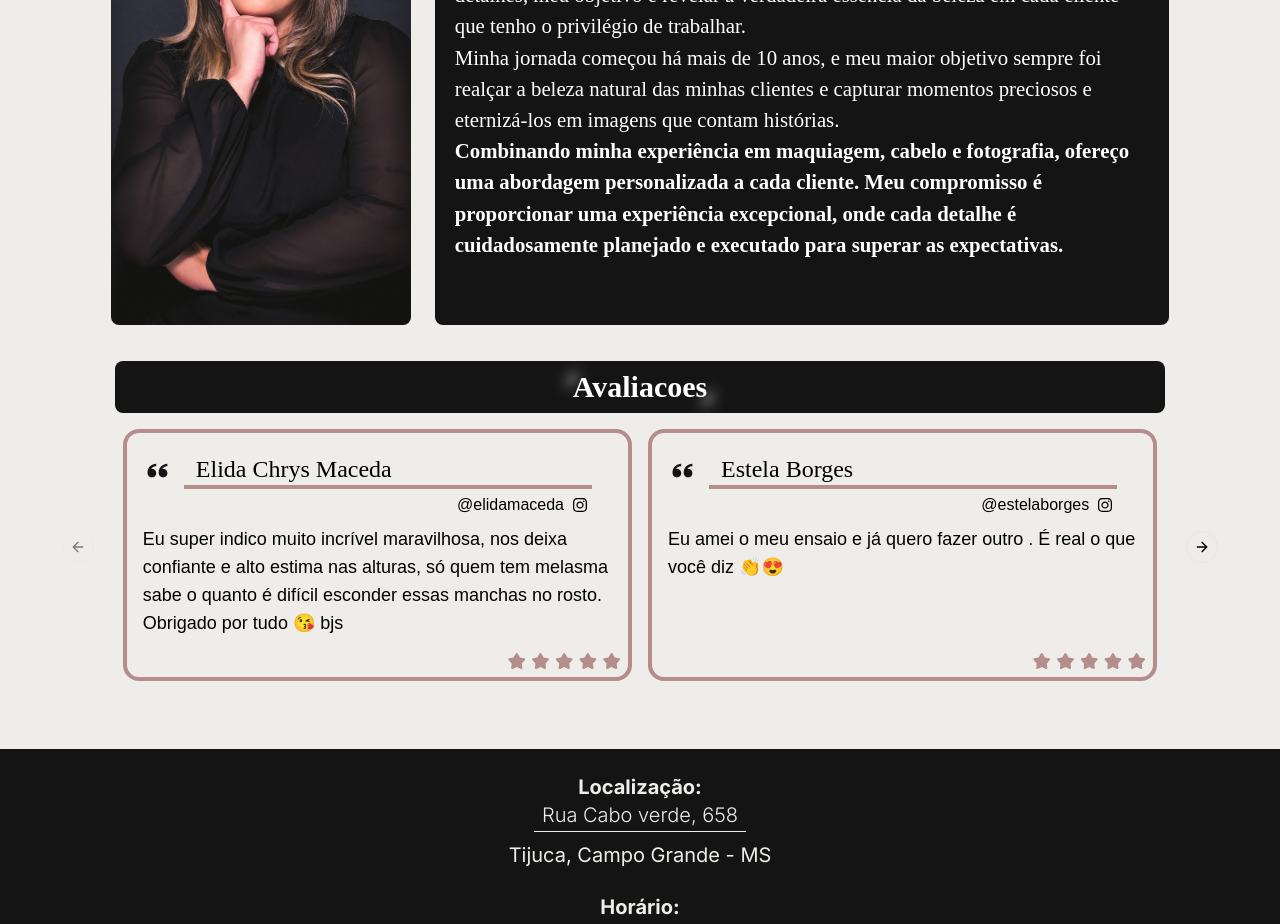
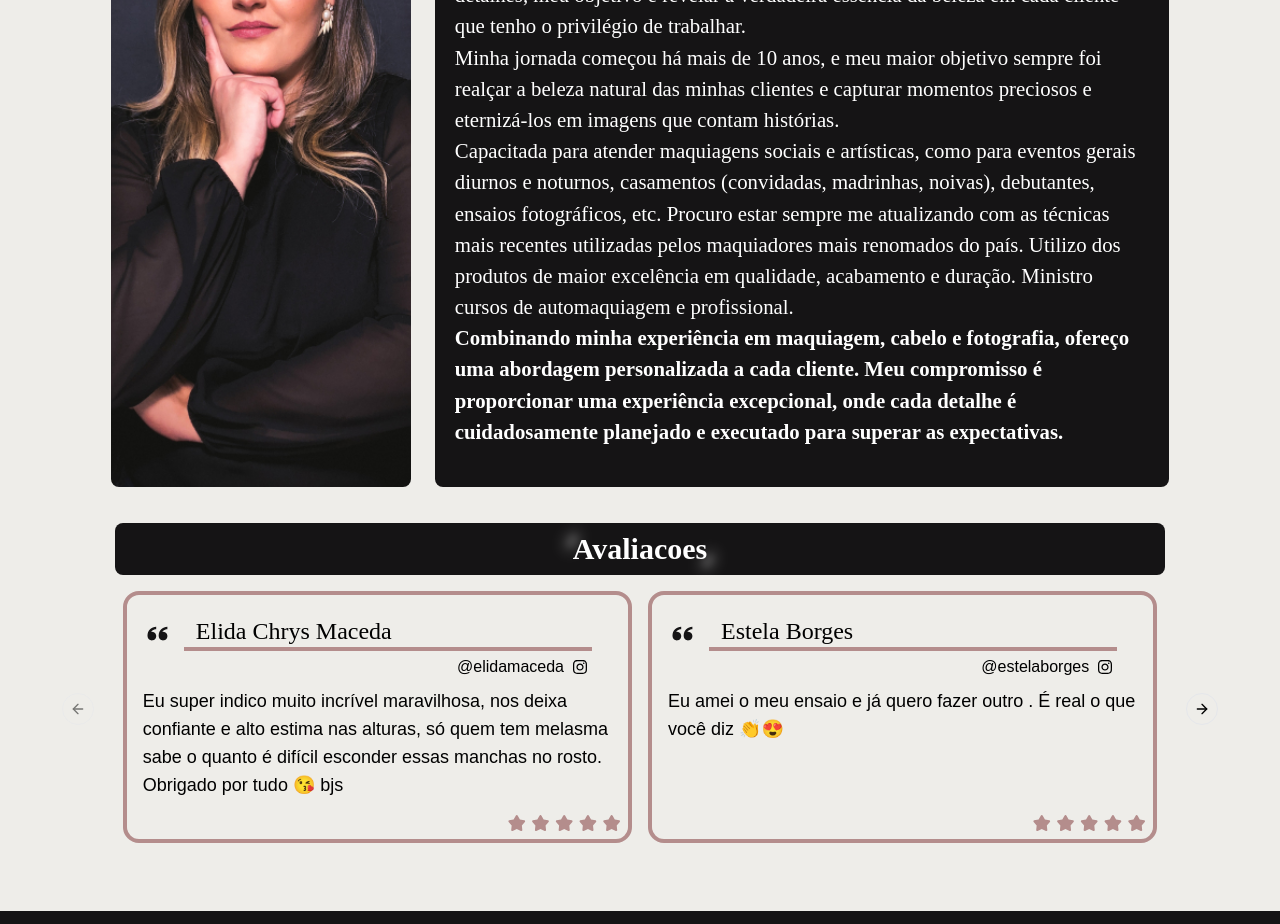
Before and after one commit to carolineconte/studioCamilaConde, a Next.js app: page / in a window 1280 px wide. Shown: the part 1440-2364 px from the top of the page. Built offline with nearby package versions, Linux system fonts and the light colour scheme.

Commit message:
about text

```diff
--- a/src/app/layout.tsx
+++ b/src/app/layout.tsx
@@ -16,7 +16,7 @@ const fontSans = FontSans({
 
 export const metadata: Metadata = {
   title: "Studio Camila Conde",
-  description: "especialista em maquiagem e fotografia, maquiagem embelezadora, Penteado, cursos de maquiagem",
+  description: "Maquiadora profissional capacitada para atender maquiagens sociais e artísticas, como para eventos gerais diurnos e noturnos, casamentos (convidadas, madrinhas, noivas), debutantes e ensaios fotográficos., Penteado, cursos de maquiagem",
 };
 
 export default function RootLayout({
--- a/src/components/layout/About.tsx
+++ b/src/components/layout/About.tsx
@@ -21,11 +21,18 @@ export default function About() {
 
           <p>
             <strong>Sou uma maquiadora, cabeleireira e fotógrafa. </strong>
-            Com um olhar atento aos detalhes, meu objetivo é revelar a verdadeira essência da beleza em cada cliente que tenho o privilégio de trabalhar.
+            Com um olhar atento aos detalhes, meu objetivo é revelar a verdadeira essência da beleza em cada
+            cliente que tenho o privilégio de trabalhar.
           </p>
           <p>
             Minha jornada começou há mais de 10 anos, e meu maior objetivo sempre foi realçar a beleza natural das minhas clientes
             e capturar momentos preciosos e eternizá-los em imagens que contam histórias.
+          </p>
+          <p>
+            Capacitada para atender maquiagens sociais e artísticas, como para eventos gerais diurnos e noturnos, casamentos
+            (convidadas, madrinhas, noivas), debutantes, ensaios fotográficos, etc.
+            Procuro estar sempre me atualizando com as técnicas mais recentes utilizadas pelos maquiadores mais renomados do país.
+            Utilizo dos produtos de maior excelência em qualidade, acabamento e duração. Ministro cursos de automaquiagem e profissional.
           </p>
           <p>
             <strong>
```
